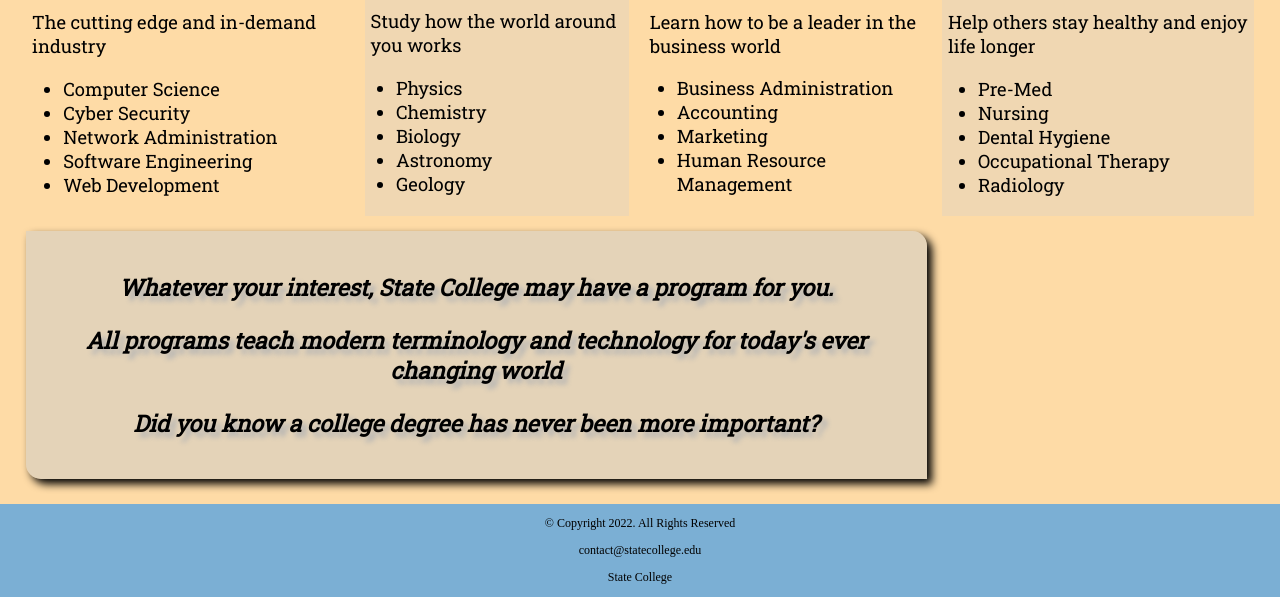
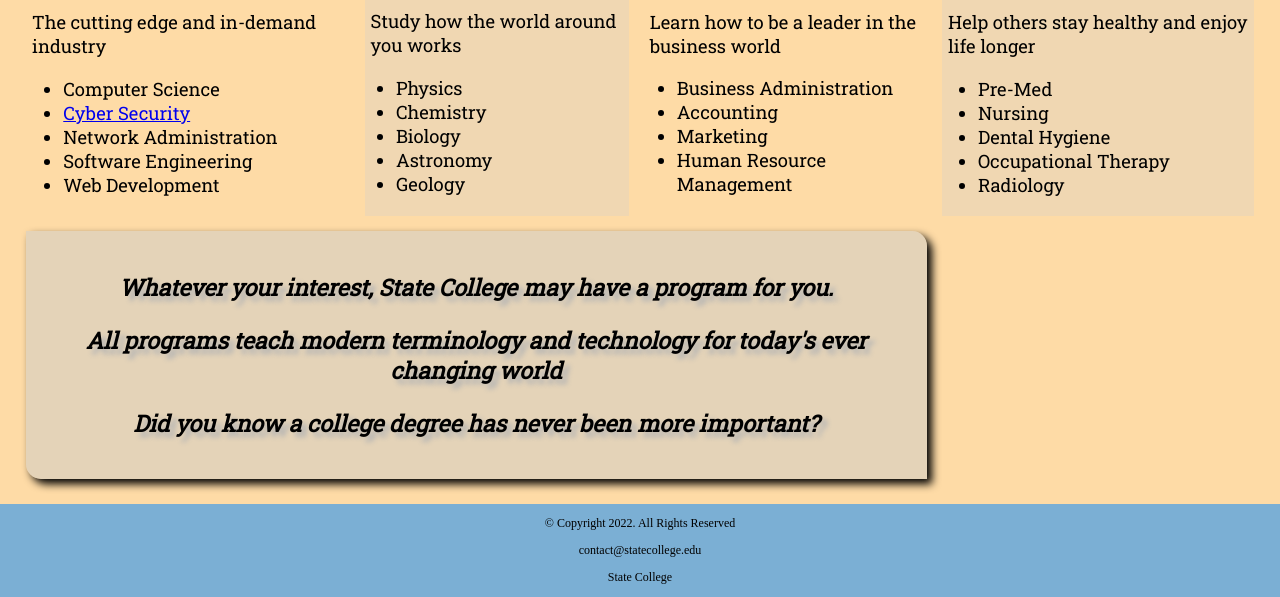
Before and after one commit to StephenADavis/CH-08-Group-Lab, a plain HTML site: page programs.html in a window 1280 px wide. Shown: the part 319-916 px from the top of the page. Drawn offline with Linux system fonts and the light colour scheme; a web font is replaced by a local one.

Commit message:
Update programs.html
added link to sample schedule

```diff
--- a/programs.html
+++ b/programs.html
@@ -42,7 +42,7 @@
 														<p>The cutting edge and in-demand industry</p>
 															<ul>
 																<li>Computer Science</li>
-																<li>Cyber Security</li>
+																<li><a href="sample.html">Cyber Security</a></li>
 																<li>Network Administration</li>
 																<li>Software Engineering</li>
 																<li>Web Development</li>
```
